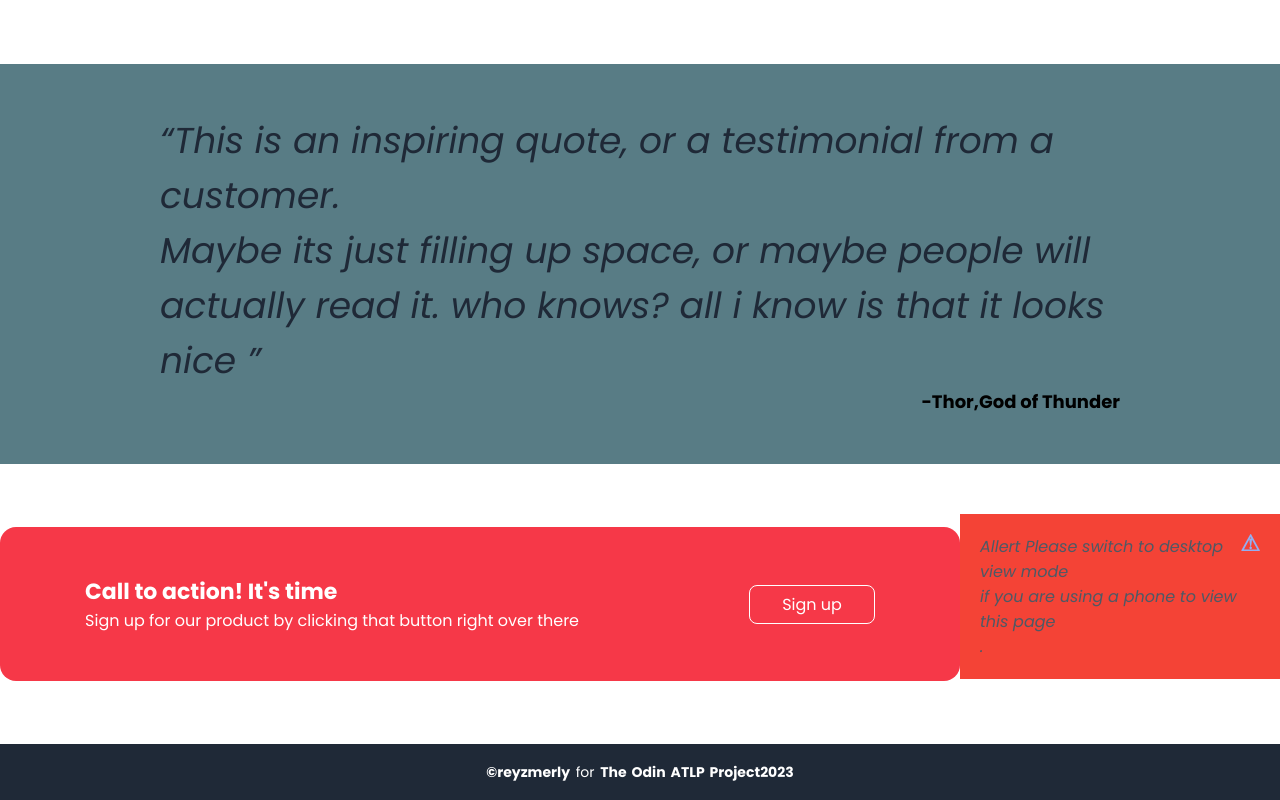
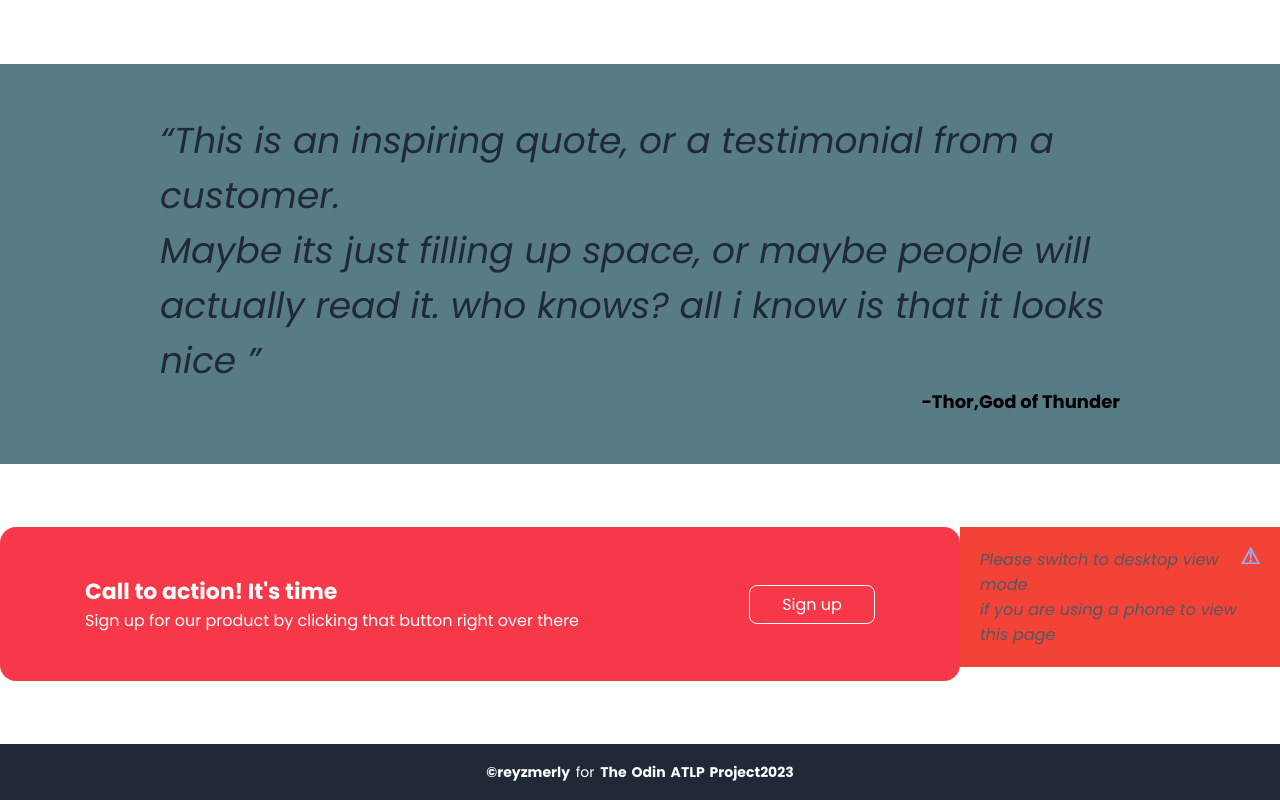
Before and after one commit to reyzmerly/css-page, a plain HTML site: page index.html in a window 1280 px wide. Shown: the part 1330-2130 px from the top of the page. Drawn offline with Linux system fonts and the light colour scheme.

Commit message:
modified

```diff
--- a/index.html
+++ b/index.html
@@ -96,8 +96,8 @@ CSS handles the look and feel part of a web page. Using CSS,
       </div>
       <div class="alert">
         <span class="closebtn" onclick="this.parentElement.style.display='none';">&#9888;</span>
-        <em>Allert Please switch to desktop view mode <br>
-          if you are using a phone to view this page<br>.</em>
+        <em>Please switch to desktop view mode <br>
+          if you are using a phone to view this page</em>
       </div>
     </section>
     <footer>
```
